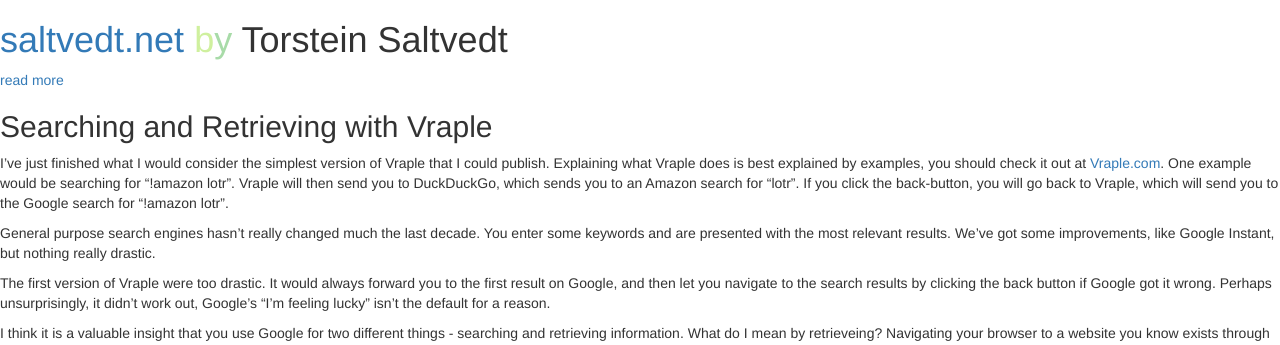
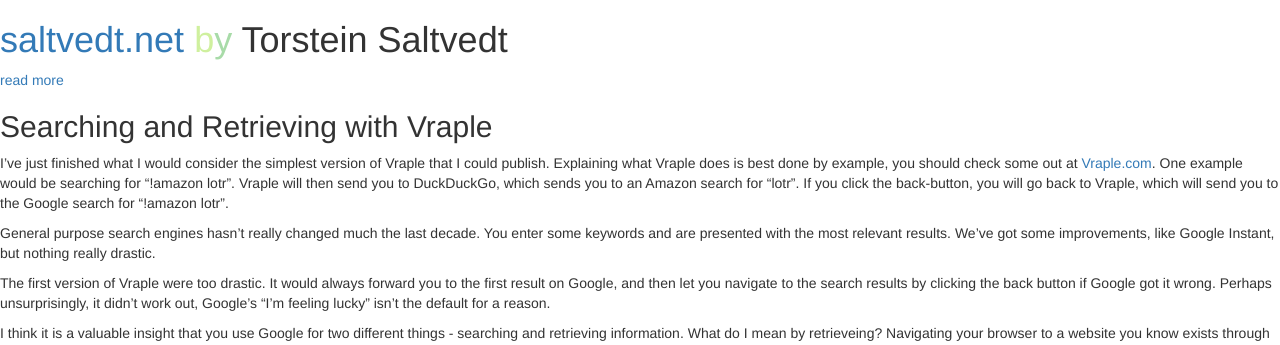
Before and after one commit to saltvedt/saltvedt.github.com, a Jekyll site: the page built from _posts/2013-08-06-searching-and-retrieving-with-vraple.md, in a window 1280 px wide. Shown: the top 345 px of the page. Built offline with Jekyll 4.4.1, drawn with Linux system fonts in a browser that asks for light colours; nearby versions of some CDN libraries; some web fonts are replaced; library files that are not in the unit come from our copies.

Commit message:
Fixed bad sentence.

```diff
--- a/_posts/2013-08-06-searching-and-retrieving-with-vraple.md
+++ b/_posts/2013-08-06-searching-and-retrieving-with-vraple.md
@@ -5,7 +5,7 @@
 
 {% include JB/setup %}
 
-I've just finished what I would consider the simplest version of Vraple that I could publish. Explaining what Vraple does is best explained by examples, you should check it out at [Vraple.com](http://vraple.com). One example would be searching for "!amazon lotr". Vraple will then send you to DuckDuckGo, which sends you to an Amazon search for "lotr". If you click the back-button, you will go back to Vraple, which will send you to the Google search for "!amazon lotr".
+I've just finished what I would consider the simplest version of Vraple that I could publish. Explaining what Vraple does is best done by example, you should check some out at [Vraple.com](http://vraple.com). One example would be searching for "!amazon lotr". Vraple will then send you to DuckDuckGo, which sends you to an Amazon search for "lotr". If you click the back-button, you will go back to Vraple, which will send you to the Google search for "!amazon lotr".
 
 General purpose search engines hasn't really changed much the last decade. You enter some keywords and are presented with the most relevant results. We've got some improvements, like Google Instant, but nothing really drastic.
 
```
